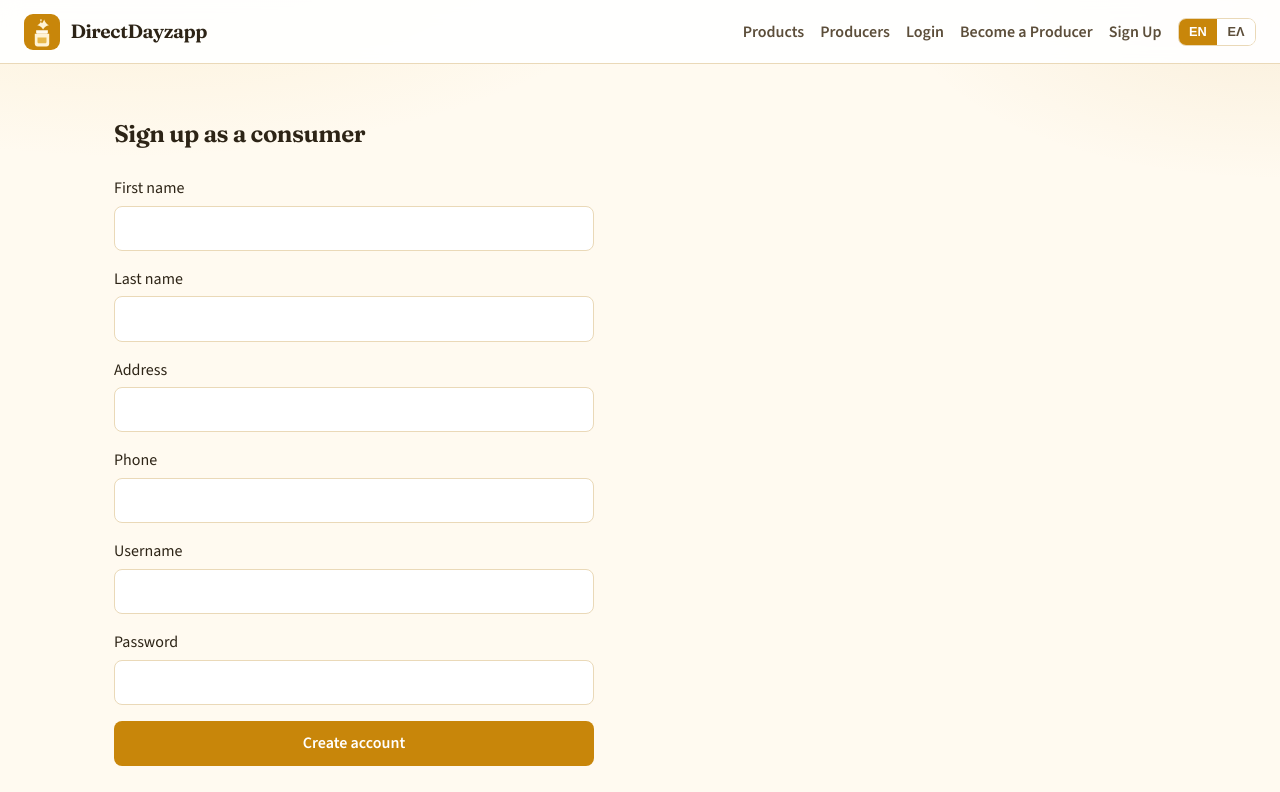
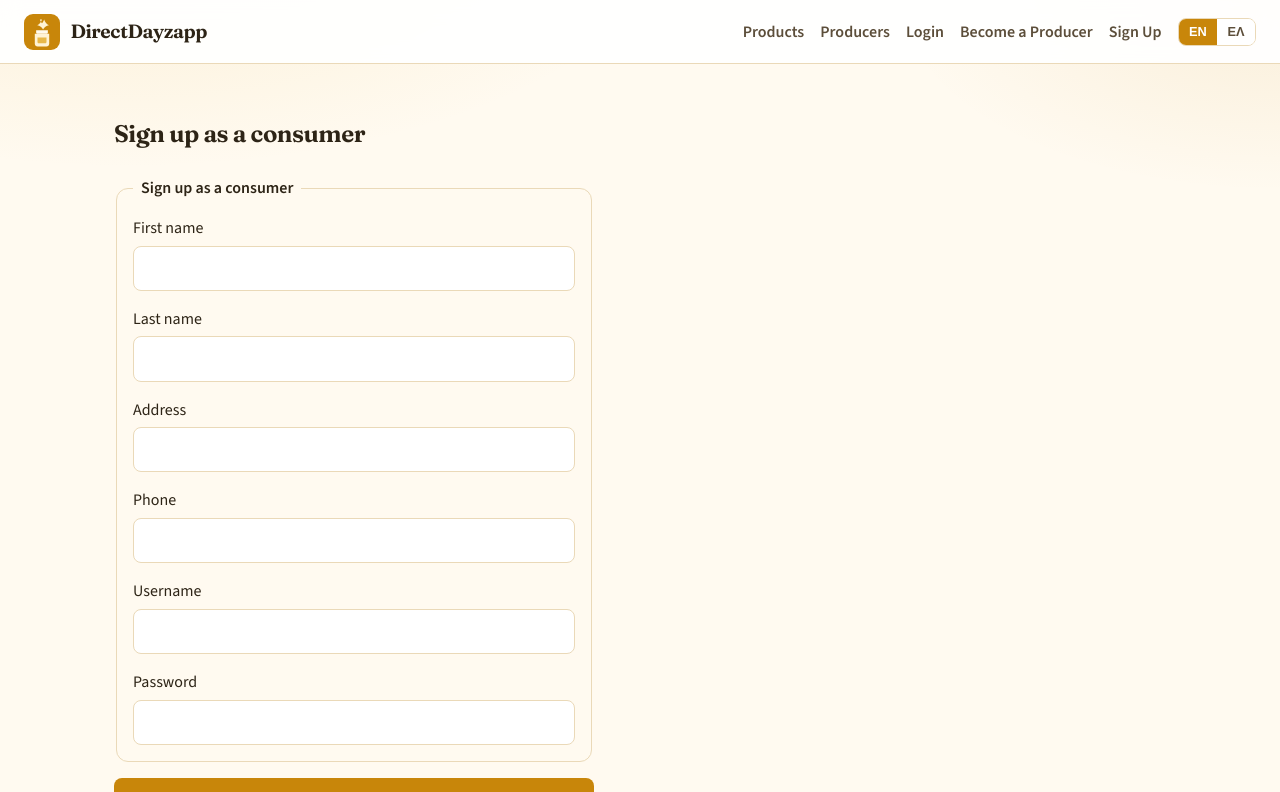
Before and after one commit to CDalianis/DirektDayzApp, a React (Vite) app in the folder honeyapp-frontend/: page /register/consumer in a window 1280 px wide. Shown: the top 792 px of the page. Built offline with nearby package versions, Linux system fonts and the light colour scheme.

Commit message:
feat: add consumer registration validation, fieldsets, and success toast

```diff
--- a/honeyapp-frontend/src/pages/RegisterConsumerPage.tsx
+++ b/honeyapp-frontend/src/pages/RegisterConsumerPage.tsx
@@ -3,6 +3,7 @@ import { useForm } from 'react-hook-form';
 import { useTranslation } from 'react-i18next';
 import { useNavigate } from 'react-router-dom';
 import { consumerApi } from '../api/directdayzapp';
+import { useToast } from '../components/Toast';
 
 interface ConsumerForm {
   firstname: string;
@@ -15,12 +16,20 @@ interface ConsumerForm {
 
 export function RegisterConsumerPage() {
   const { t } = useTranslation();
+  const { showToast } = useToast();
   const navigate = useNavigate();
-  const { register, handleSubmit } = useForm<ConsumerForm>();
+  const {
+    register,
+    handleSubmit,
+    formState: { errors },
+  } = useForm<ConsumerForm>();
 
   const mutation = useMutation({
     mutationFn: consumerApi.register,
-    onSuccess: () => navigate('/login'),
+    onSuccess: () => {
+      showToast(t('registerConsumer.success'));
+      navigate('/login');
+    },
   });
 
   const onSubmit = (data: ConsumerForm) => {
@@ -36,13 +45,67 @@ export function RegisterConsumerPage() {
   return (
     <section className="form-page">
       <h1>{t('registerConsumer.title')}</h1>
-      <form onSubmit={handleSubmit(onSubmit)} className="form">
-        <label>{t('registerConsumer.firstname')}<input {...register('firstname', { required: true })} /></label>
-        <label>{t('registerConsumer.lastname')}<input {...register('lastname', { required: true })} /></label>
-        <label>{t('common.address')}<input {...register('address', { required: true })} /></label>
-        <label>{t('common.phone')}<input {...register('phone', { required: true })} /></label>
-        <label>{t('common.username')}<input {...register('username', { required: true, minLength: 3 })} /></label>
-        <label>{t('common.password')}<input type="password" {...register('password', { required: true, minLength: 6 })} /></label>
+      <form onSubmit={handleSubmit(onSubmit)} className="form" noValidate>
+        <fieldset>
+          <legend>{t('registerConsumer.title')}</legend>
+          <label htmlFor="consumer-firstname">
+            {t('registerConsumer.firstname')}
+            <input
+              id="consumer-firstname"
+              {...register('firstname', { required: t('common.required') })}
+            />
+            {errors.firstname && <span className="error field-error">{errors.firstname.message}</span>}
+          </label>
+          <label htmlFor="consumer-lastname">
+            {t('registerConsumer.lastname')}
+            <input
+              id="consumer-lastname"
+              {...register('lastname', { required: t('common.required') })}
+            />
+            {errors.lastname && <span className="error field-error">{errors.lastname.message}</span>}
+          </label>
+          <label htmlFor="consumer-address">
+            {t('common.address')}
+            <input
+              id="consumer-address"
+              {...register('address', { required: t('common.required') })}
+            />
+            {errors.address && <span className="error field-error">{errors.address.message}</span>}
+          </label>
+          <label htmlFor="consumer-phone">
+            {t('common.phone')}
+            <input
+              id="consumer-phone"
+              {...register('phone', { required: t('common.required') })}
+            />
+            {errors.phone && <span className="error field-error">{errors.phone.message}</span>}
+          </label>
+          <label htmlFor="consumer-username">
+            {t('common.username')}
+            <input
+              id="consumer-username"
+              autoComplete="username"
+              {...register('username', {
+                required: t('common.required'),
+                minLength: { value: 3, message: t('common.minLength', { count: 3 }) },
+              })}
+            />
+            {errors.username && <span className="error field-error">{errors.username.message}</span>}
+          </label>
+          <label htmlFor="consumer-password">
+            {t('common.password')}
+            <input
+              id="consumer-password"
+              type="password"
+              autoComplete="new-password"
+              {...register('password', {
+                required: t('common.required'),
+                minLength: { value: 6, message: t('common.minLength', { count: 6 }) },
+              })}
+            />
+            {errors.password && <span className="error field-error">{errors.password.message}</span>}
+          </label>
+        </fieldset>
         {mutation.isError && <p className="error">{t('registerConsumer.failed')}</p>}
         <button type="submit" className="btn btn-primary" disabled={mutation.isPending}>
           {t('registerConsumer.submit')}
```
